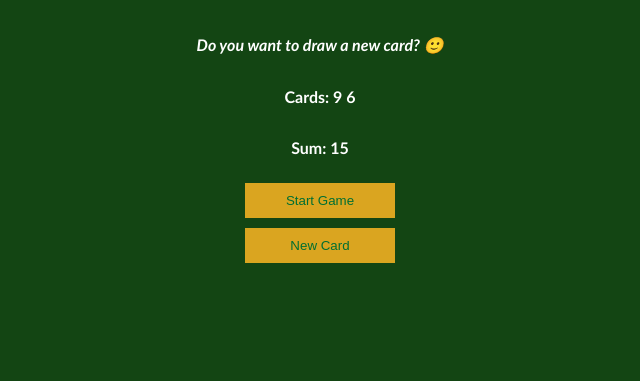
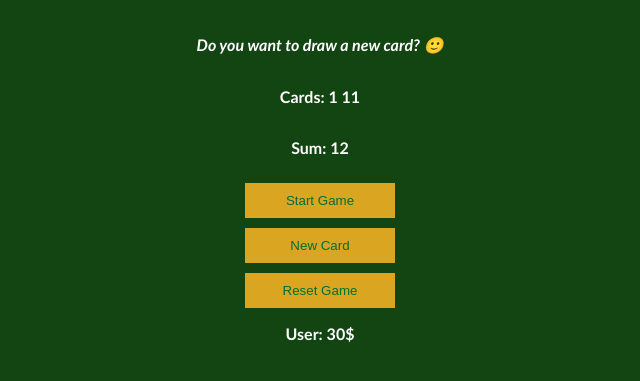
Before and after one commit to Yuvnaswa/BlackJack-Game, a plain HTML site: page index.html in a window 1280 px wide. Both pictures are taken after a click on the button "Start Game". Shown: the part 71-452 px from the top of the page, without its empty margins (320-960 px from the left). Drawn offline with Linux system fonts and the light colour scheme.

Commit message:
changes to start a game, add amt limit and added a reset game

```diff
--- a/index.html
+++ b/index.html
@@ -11,8 +11,11 @@
     <p id="message-el">Want to play a round?</p>
     <p id="card-el">Cards:</p>
     <p id="sum-el">Sum:</p>
+
     <button onclick="startGame()">Start Game</button>
     <button onclick="newCard()">New Card</button>
+    <button onclick="resetGame()">Reset Game</button>
+    <p id="money-el"></p>
     <script src="main.js"></script>
   </body>
 </html>
--- a/main.js
+++ b/main.js
@@ -1,15 +1,16 @@
 const messageEl = document.getElementById("message-el");
 const cardEl = document.getElementById("card-el");
 const sumEl = document.getElementById("sum-el");
+const moneyEl = document.getElementById("money-el");
 
 let firstCard = generateCard();
 let secondCard = generateCard();
 let cardArray = [];
 let sum = 0;
-console.log(sum);
 isBlackJack = false;
 isAlive = false;
 let message = "";
+let amt = 30;
 
 function generateCard() {
   let randomNumber = Math.floor(Math.random() * 13) + 1;
@@ -18,17 +19,33 @@ function generateCard() {
   else return randomNumber;
 }
 
+function resetGame() {
+  isAlive = false;
+  isBlackJack = false;
+  cardArray = [];
+  sum = 0;
+  messageEl.textContent = "Game reset! Press Start to play.";
+  cardEl.textContent = "Cards:";
+  sumEl.textContent = "Sum:";
+  moneyEl.textContent = "User: " + amt + "$";
+}
+
 function startGame() {
+  if (amt > 0) {
     isAlive = true;
-  cardArray.push(firstCard, secondCard);
-  console.log(cardArray);
+    isBlackJack = false;
+    firstCard = generateCard();
+    secondCard = generateCard();
+    cardArray = [firstCard, secondCard];
     sum = firstCard + secondCard;
-  console.log(sum);
     renderGame();
+  }
 }
 
 function renderGame() {
   cardEl.textContent = "Cards: ";
+  sumEl.textContent = "Sum: " + sum;
+  moneyEl.textContent = "User: " + amt + "$";
   for (let i = 0; i < cardArray.length; i++) {
     cardEl.textContent += cardArray[i] + " ";
   }
@@ -39,17 +56,25 @@ function renderGame() {
   } else if (sum === 21) {
     message = "Wohoo! You've got Blackjack! 🥳";
     isBlackJack = true;
+    amt += 20;
   } else {
     message = "You're out of the game! 😭";
     isAlive = false;
+    amt -= 10;
   }
+  moneyEl.textContent = "User: " + amt + "$";
 
   messageEl.textContent = message;
+  if (amt <= 0) {
+    messageEl.textContent = "You have lost all your money!";
+  }
 }
 
 function newCard() {
+  if (isAlive && !isBlackJack) {
     let card = generateCard();
     cardArray.push(card);
     sum += card;
     renderGame();
   }
+}
```
Lines whose indentation alone changed are shown as unchanged.
